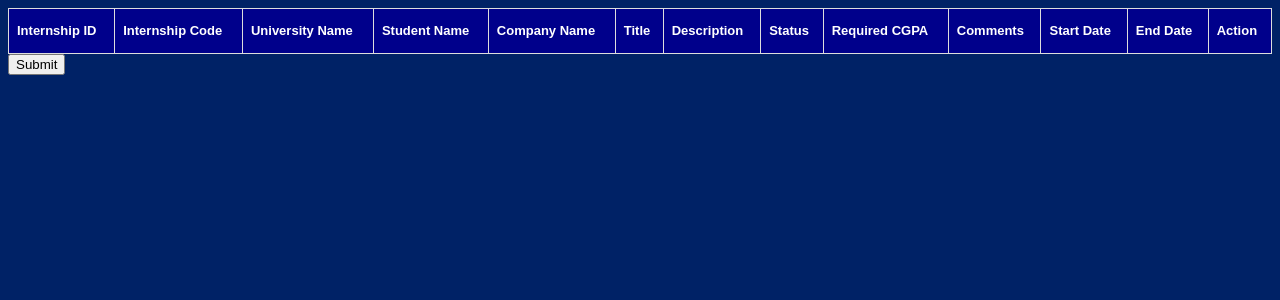
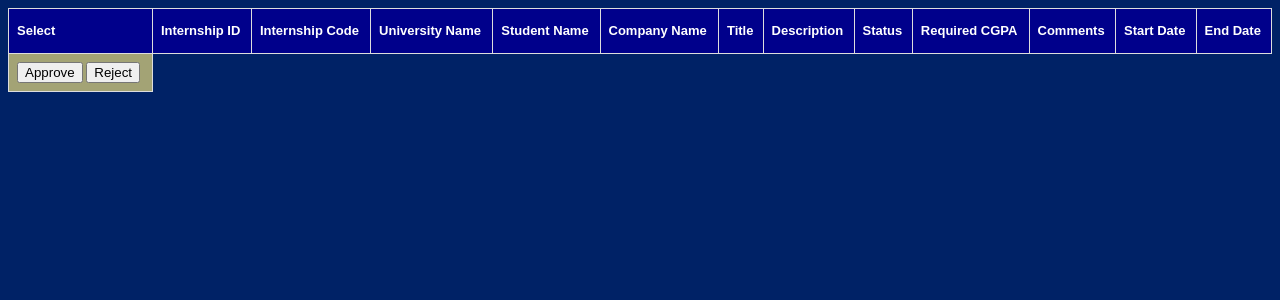
Before and after one commit to sincyraj/APC-InternshipPortal, a Flask app: page /internships in a window 1280 px wide. Shown: the top 300 px of the page. Run offline with Flask 2, Linux system fonts and the light colour scheme; data that the repository does not hold is empty.

Commit message:
Implemented the update status functionality

```diff
--- a/route/home.py
+++ b/route/home.py
@@ -2,6 +2,8 @@ from flask import Flask, render_template, url_for, request, session, logging, re
 
 from sqlalchemy import create_engine, select
 from sqlalchemy.orm import scoped_session, sessionmaker
+from wtforms import form
+
 from model.address import Address
 from model.student import Student
 from model.user import User
@@ -33,15 +35,17 @@ def get_students():
     return render_template("students.html", students=students)
 
 
-@app.route("/internships", methods=["GET"])
-def get_internships():
+@app.route("/internships", methods=["GET", "POST"])
+def handle_internships():
     internships = internship_service.fetch_all_internships()
+
+    if request.method == "POST":
+        action = request.form.get("decision")
+        internship_ids = request.form.getlist("updateStatus")
+        internship_service.update_internships(action, internship_ids)
+        return redirect(url_for("handle_internships"))
     return render_template("internships.html", internships=internships)
 
-
-@app.route("/internships/change/status", methods=["POST"])
-def post_internship_status():
-    return "Done"
 
 
 if __name__ == "__main__":
--- a/service/internship_service.py
+++ b/service/internship_service.py
@@ -1,3 +1,6 @@
+from sqlalchemy import update
+
+from model.base import db
 from model.company import Company
 from model.internship import Internship
 from model.student import Student
@@ -9,3 +12,13 @@ def fetch_all_internships():
         .join(University, Internship.university_id == University.id)\
         .join(Student, Internship.student_id == Student.id)\
         .join(Company, Internship.company_id == Company.id).all()
+
+
+def update_internships(action, ids):
+    for id in ids:
+        if action == "approve":
+            status = "Approved"
+        elif action == "reject":
+            status = "Rejected"
+        db.session.execute(update(Internship).where(Internship.id == id).values(status=status))
+        db.session.commit()
--- a/templates/internships.html
+++ b/templates/internships.html
@@ -32,10 +32,11 @@
 </head>
 
 <body>
-    <form method="post" action="{{ url_for("post_internship_status") }}">
+    <form method="post" action="{{ url_for("handle_internships") }}">
         <table id=studentlist tyle="height: 200px;" width="200">
             <thead>
                 <tr>
+                    <th>Select</th>
                     <th>Internship ID</th>
                     <th>Internship Code</th>
                     <th>University Name</th>
@@ -48,12 +49,12 @@
                     <th>Comments</th>
                     <th>Start Date</th>
                     <th>End Date</th>
-                    <th>Action</th>
                 </tr>
             </thead>
             <tbody>
                 {% for internship in internships %}
                  <tr>
+                    <td><input type="checkbox" name="updateStatus" value="{{ internship.id }}"></td>
                     <td>{{ internship['id'] }}</td>
                     <td>{{ internship['internship_code'] }}</td>
                     <td>{{ internship.university.name }}</td>
@@ -66,22 +67,18 @@
                     <td>{{ internship['comments'] }}</td>
                     <td>{{ internship['start_date'] }}</td>
                     <td>{{ internship['end_date'] }}</td>
-                        <td>
-                            <div>
-                              <input type="radio" id="accept" name="decision" value="accept"
-                                     checked>
-                              <label for="accept">Accept</label>
-                            </div>
-                            <div>
-                              <input type="radio" id="reject" name="decision" value="reject">
-                              <label for="reject">Reject</label>
-                            </div>
-                        </td>
                  </tr>
                 {% endfor %}
             </tbody>
+            <tfoot>
+                <tr>
+                    <td>
+                        <button type="submit" value="approve" name="decision">Approve</button>
+                        <button type="submit" value="reject" name="decision">Reject</button>
+                    </td>
+                </tr>
+            </tfoot>
         </table>
-        <button type="submit">Submit</button>
     </form>
 
 </body>
```
Lines whose indentation alone changed are shown as unchanged.
